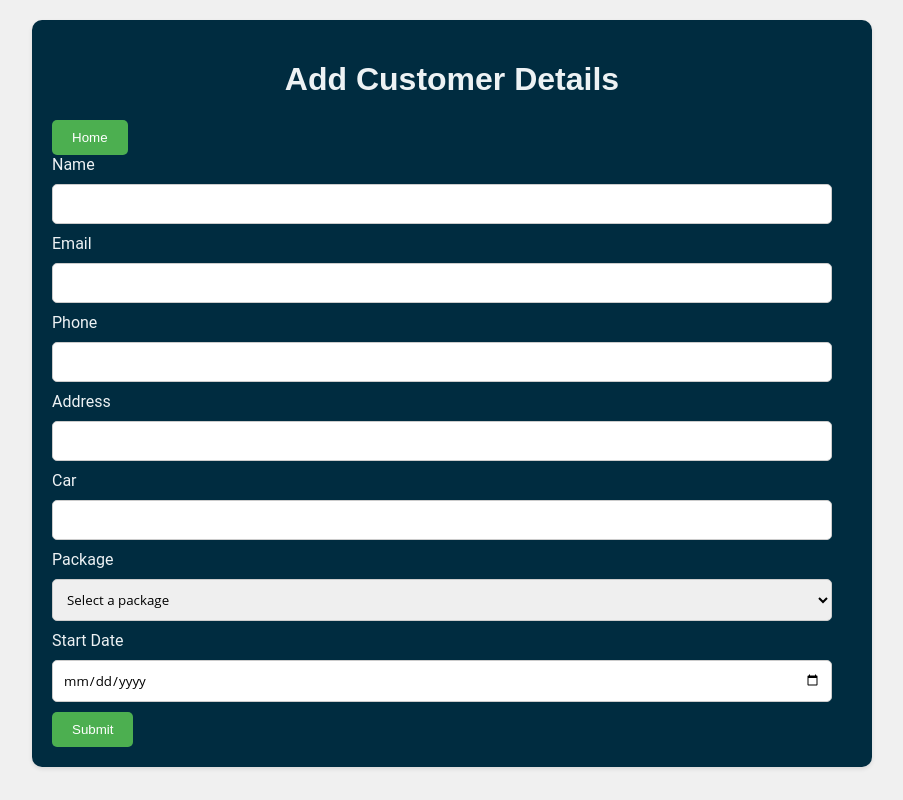
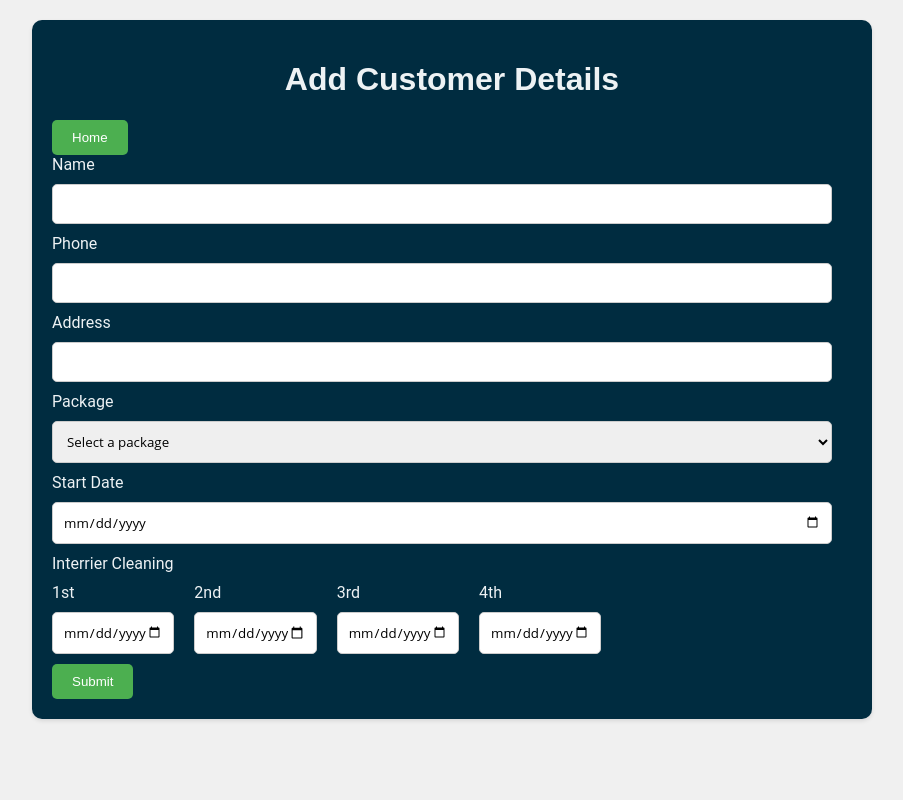
Before and after one commit to cardhoservices/AddCustormerDetails, a React (Vite) app in the folder client/: page /AddCustomerDetails in a window 1280 px wide. Shown: the whole page, without its empty margins (188-1091 px from the left). Built offline with nearby package versions, Linux system fonts and the light colour scheme; the HTML template or start-up script is replaced by a standard one.

Commit message:
changes the form added new inputs of interrior dates

```diff
--- a/client/src/Components/AddCustomerDetails.jsx
+++ b/client/src/Components/AddCustomerDetails.jsx
@@ -3,6 +3,7 @@ import '../style.css';
 import axios from 'axios';
 import { useForm } from 'react-hook-form';
 import { Link, useNavigate } from 'react-router-dom';
+
 
 function AddCustomerDetails() {
     const { register, handleSubmit, formState: { errors } } = useForm();
@@ -24,9 +25,6 @@ function AddCustomerDetails() {
                 <label htmlFor="name">Name</label>
                 <input type="text" id="name" name="Name" {...register("Name", { required: { value: true, message: "Name is required" } })} />
                 {errors.Name ? <p className='error'>{errors.Name.message}</p> : null}
-                <label htmlFor="email">Email</label>
-                <input type="email" id="email" name="Email" {...register("Email", { required: { value: true, message: "Email is required" } })} />
-                {/* {errors.Email ? <p className='error'>{errors.Email.message}</p> : null} */}
                 <label htmlFor="phone">Phone</label>
                 <input type="text" id="phone" name="Phone" {...register("Phone", {
                     required: "Phone number is required",
@@ -43,11 +41,8 @@ function AddCustomerDetails() {
                 <label htmlFor="address">Address</label>
                 <input type="text" id="address" name="Address" {...register("Address", { required: { value: true, message: "Address is required" } })} />
                 {errors.Address ? <p className='error'>{errors.Address.message}</p> : null}
-                <label htmlFor="car">Car</label>
-                <input type="text" id="car" name="Car" {...register("Car", { required: { value: true, message: "Car is required" } })} />
-                {errors.Car ? <p className='error'>{errors.Car.message}</p> : null}
                 <label htmlFor="package">Package</label>
-                <select name="Package" id="Package" {...register("Package", {required: "Package is required"})}>
+                <select name="Package" id="Package" {...register("Package", { required: "Package is required" })}>
                     <option value="">Select a package</option>
                     <option value="650 (Hatchback)">650 (Hatchback)</option>
                     <option value="700 (Sedan)">700 (Sedan)</option>
@@ -59,6 +54,29 @@ function AddCustomerDetails() {
                 <label htmlFor="Date">Start Date</label>
                 <input type="date" id="date" name="StartDate" {...register("StartDate", { required: { value: true, message: "Start Date is required" } })} />
                 {errors.StartDate ? <p className='error'>{errors.StartDate.message}</p> : null}
+                <label>Interrier Cleaning</label>
+                <div className="interrior">
+                    <div>
+                        <label>1st</label>
+                        <input type="date" id='interrior' name='interrior' {...register("interriorfirst", { required: "Interrior cleaning date is required" })} />
+                        {errors.interrior ? <p className='error'>{errors.interrior.message}</p> : null}
+                    </div>
+                    <div>
+                        <label>2nd</label>
+                        <input type="date" id='interrior' name='interrior' {...register("interriorsecond", { required: "Interrior cleaning date is required" })} />
+                        {errors.interrior ? <p className='error'>{errors.interrior.message}</p> : null}
+                    </div>
+                    <div>
+                        <label>3rd</label>
+                        <input type="date" id='interrior' name='interrior' {...register("interriorthird", { required: "Interrior cleaning date is required" })} />
+                        {errors.interrior ? <p className='error'>{errors.interrior.message}</p> : null}
+                    </div>
+                    <div>
+                        <label>4th</label>
+                        <input type="date" id='interrior' name='interrior' {...register("interriorfourth", { required: "Interrior cleaning date is required" })} />
+                        {errors.interrior ? <p className='error'>{errors.interrior.message}</p> : null}
+                    </div>
+                </div>
                 <button>Submit</button>
             </form>
         </div>
--- a/client/src/Components/GetCustomerDetails.jsx
+++ b/client/src/Components/GetCustomerDetails.jsx
@@ -48,12 +48,14 @@ function GetCustomerDetails() {
                             <div key={item._id}>
                                 <div className='card'>
                                     <p>Name: {item.Name}</p>
-                                    <p>Email: {item.Email}</p>
                                     <p>Phone: {item.Phone}</p>
                                     <p>Address: {item.Address}</p>
-                                    <p>Car: {item.Car}</p>
                                     <p>Package: {item.Package}</p>
                                     <p>Start Date: {item.StartDate ? item.StartDate.split("T")[0] : "N/A"}</p>
+                                    <p>First interrier date: {item.interriorfirst ? item.interriorfirst.split("T")[0] : "N/A"}</p>
+                                    <p>Second interrior date: {item.interriorsecond ? item.interriorsecond.split("T")[0] : "N/A"}</p>
+                                    <p>Third interrior date: {item.interriorthird ? item.interriorthird.split("T")[0] : "N/A"}</p>
+                                    <p>Fourth interrior date: {item.interriorfourth ? item.interriorfourth.split("T")[0] : "N/A"}</p>
                                     <div>
                                         <button type="button" onClick={() => deleteData(item._id)}>Delete</button>
                                         <Link to={`/UpdateCustomerDetails/${item._id}`}><button type="button">Update</button></Link>
--- a/client/src/style.css
+++ b/client/src/style.css
@@ -146,3 +146,8 @@ input[type="text"][disabled]{
 .loading video:hover::-webkit-media-controls {
   display: none;
 }
+
+.interrior{
+  display: flex;
+  flex-direction: row;
+}
```
Also changed, not shown: 2 other files (tests, documents, lock files or other folders).
